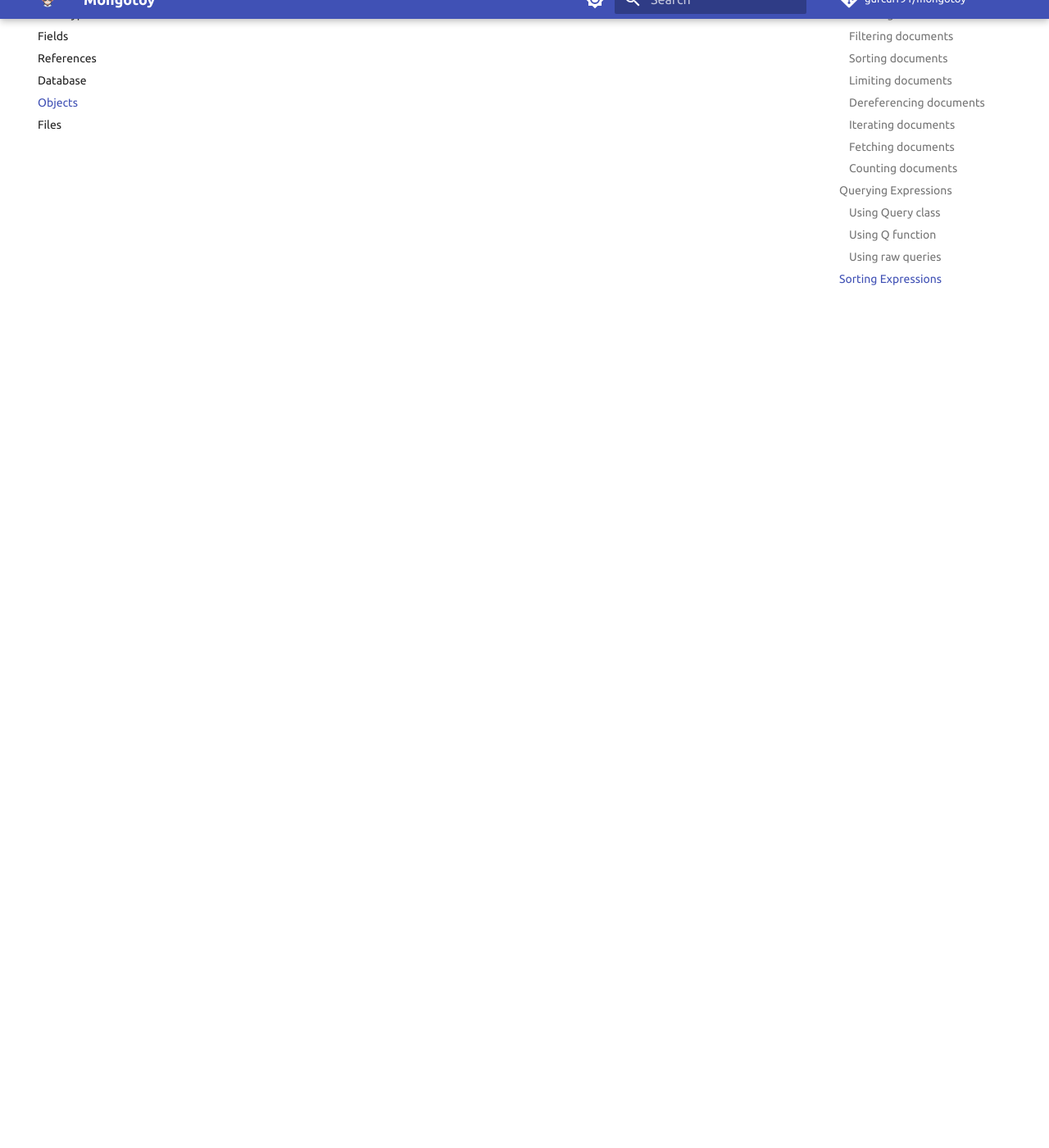
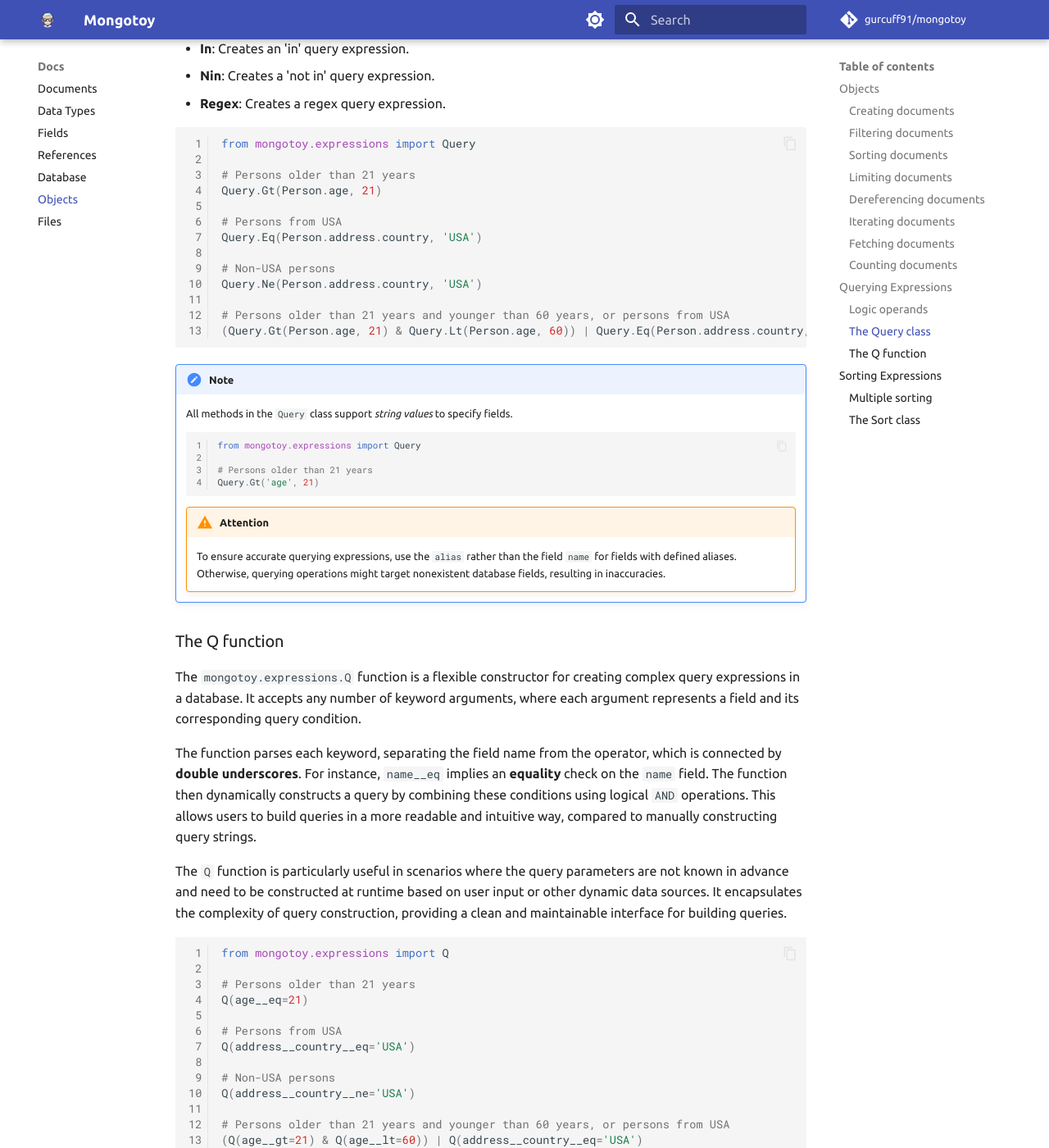
Before and after one commit to gurcuff91/mongotoy, an MkDocs documentation site: the page built from docs/docs/objects.md, in a window 1280 px wide and 1400 px high, scrolled down 5409 px. Shown: the whole window at 82% size. Built offline with MkDocs 1.6.1 and Material for MkDocs 9.7.7, drawn with Linux system fonts in a browser that asks for light colours; comment, search, counter and statistics services are not loaded; some of the changed text lies outside the part shown.

Commit message:
Update into docs #11

`````diff
--- a/docs/docs/objects.md
+++ b/docs/docs/objects.md
@@ -194,6 +194,8 @@
 # Persons from USA
 Person.address.country == 'USA'
 ````
+
+### Logic operands
 
 Mongotoy also supports logical operands such as `AND`, `OR`, and `NOT` to combine queries. These operators enable you
 to create more complex and sophisticated query expressions by joining multiple conditions together.
@@ -225,14 +227,151 @@
 expressions.
 ///
 
+### The Query class
+
 Mongotoy's `mongotoy.expressions.Query` class empowers you to construct MongoDB query expressions with flexibility.
 It offers an array of methods for creating comparisons, enabling the crafting of complex queries. These methods serve
 as a convenient interface for generating specific query expressions, tailored precisely to your requirements.
 
-### Using Query class
+Supported methods are:
 
-### Using Q function
+- **Eq**: Creates an equality query expression
+- **Ne**: Creates a not-equal query expression
+- **Gt**: Creates a greater-than query expression.
+- **Gte**: Creates a greater-than-or-equal query expression.
+- **Lt**: Creates a less-than query expression.
+- **Lte**: Creates a less-than-or-equal query expression.
+- **In**: Creates an 'in' query expression.
+- **Nin**: Creates a 'not in' query expression.
+- **Regex**: Creates a regex query expression.
 
-### Using raw queries
+````python
+from mongotoy.expressions import Query
+
+# Persons older than 21 years
+Query.Gt(Person.age, 21)
+
+# Persons from USA
+Query.Eq(Person.address.country, 'USA')
+
+# Non-USA persons
+Query.Ne(Person.address.country, 'USA')
+
+# Persons older than 21 years and younger than 60 years, or persons from USA
+(Query.Gt(Person.age, 21) & Query.Lt(Person.age, 60)) | Query.Eq(Person.address.country, 'USA')
+````
+
+/// note
+All methods in the `Query` class support _string values_ to specify fields.
+
+````python
+from mongotoy.expressions import Query
+
+# Persons older than 21 years
+Query.Gt('age', 21)
+````
+
+/// warning | Attention
+To ensure accurate querying expressions, use the `alias` rather than the field `name` for fields with defined aliases.
+Otherwise, querying operations might target nonexistent database fields, resulting in inaccuracies.
+///
+///
+
+### The Q function
+
+The `mongotoy.expressions.Q` function is a flexible constructor for creating complex query expressions in a database.
+It accepts any number of keyword arguments, where each argument represents a field and its corresponding query
+condition.
+
+The function parses each keyword, separating the field name from the operator, which is connected by
+**double underscores**. For instance, `name__eq` implies an **equality** check on the `name` field. The function then
+dynamically constructs a query by combining these conditions using logical `AND` operations. This allows users to build
+queries in a more readable and intuitive way, compared to manually constructing query strings.
+
+The `Q` function is particularly useful in scenarios where the query parameters are not known in advance and need to be constructed at
+runtime based on user input or other dynamic data sources. It encapsulates the complexity of query construction,
+providing a clean and maintainable interface for building queries.
+
+````python
+from mongotoy.expressions import Q
+
+# Persons older than 21 years
+Q(age__eq=21)
+
+# Persons from USA
+Q(address__country__eq='USA')
+
+# Non-USA persons
+Q(address__country__ne='USA')
+
+# Persons older than 21 years and younger than 60 years, or persons from USA
+(Q(age__gt=21) & Q(age__lt=60)) | Q(address__country__eq='USA')
+````
 
 ## Sorting Expressions
+
+In Mongotoy, you have a variety of options for crafting sorting expressions to suit your needs. You can opt for a
+Pythonic approach, using basic operands for simpler operations. Alternatively, you can leverage the
+Sort class.
+
+You can construct sorting expressions in Mongotoy by using document fields preceded with `-` for _descending_ or `+` for
+_ascending_ directions, offering an intuitive and Pythonic approach. This method simplifies the expression of basic
+sorting criteria, making it ideal for straightforward sorting tasks.
+
+````python
+# Sort Persons descending by age
+-Person.age
+
+# Sort Persons ascending by age
++Person.age
+````
+
+### Multiple sorting
+
+Mongotoy offers a seamless way to merge multiple sorting expressions using the `|` operator, providing you with a
+powerful tool for constructing sophisticated sorting criteria effortlessly.
+
+````python
+# Sort Persons descending by age and ascending by date of birth (dob)
+-Person.age | +Person.dob
+````
+
+### The Sort class
+
+In Mongotoy, you can use the `mongotoy.expressions.Sort` class to effortlessly create versatile sorting expressions.
+With clear representations and handy utility methods at your disposal, generating ascending and descending sort
+expressions becomes a breeze, streamlining your sorting operations.
+
+Supported methods are:
+
+- **Asc**: Creates an ascending sort expressions
+- **Desc**: Creates a descending sort expressions
+
+````python
+from mongotoy.expressions import Sort
+
+# Sort Persons descending by age
+Sort.Desc(Person.age)
+
+# Sort Persons ascending by age and date of birth
+Sort.Asc(Person.age, Person.dob)
+
+# Sort Persons descending by age and ascending by date of birth (dob)
+Sort.Desc(Person.age) | Sort.Asc(Person.dob)
+````
+
+/// note
+All methods in the `Sort` class support _string values_ to specify fields.
+
+````python
+from mongotoy.expressions import Sort
+
+# Sort Persons descending by age and dob
+Sort.Desc('age', 'dob')
+````
+
+/// warning | Attention
+To ensure accurate sorting expressions, use the `alias` rather than the field `name` for fields with defined aliases.
+Otherwise, sorting operations might target nonexistent database fields, resulting in inaccuracies.
+///
+///
`````
Also changed, not shown: other parts of docs/docs/objects.md (+3 -3 lines).
